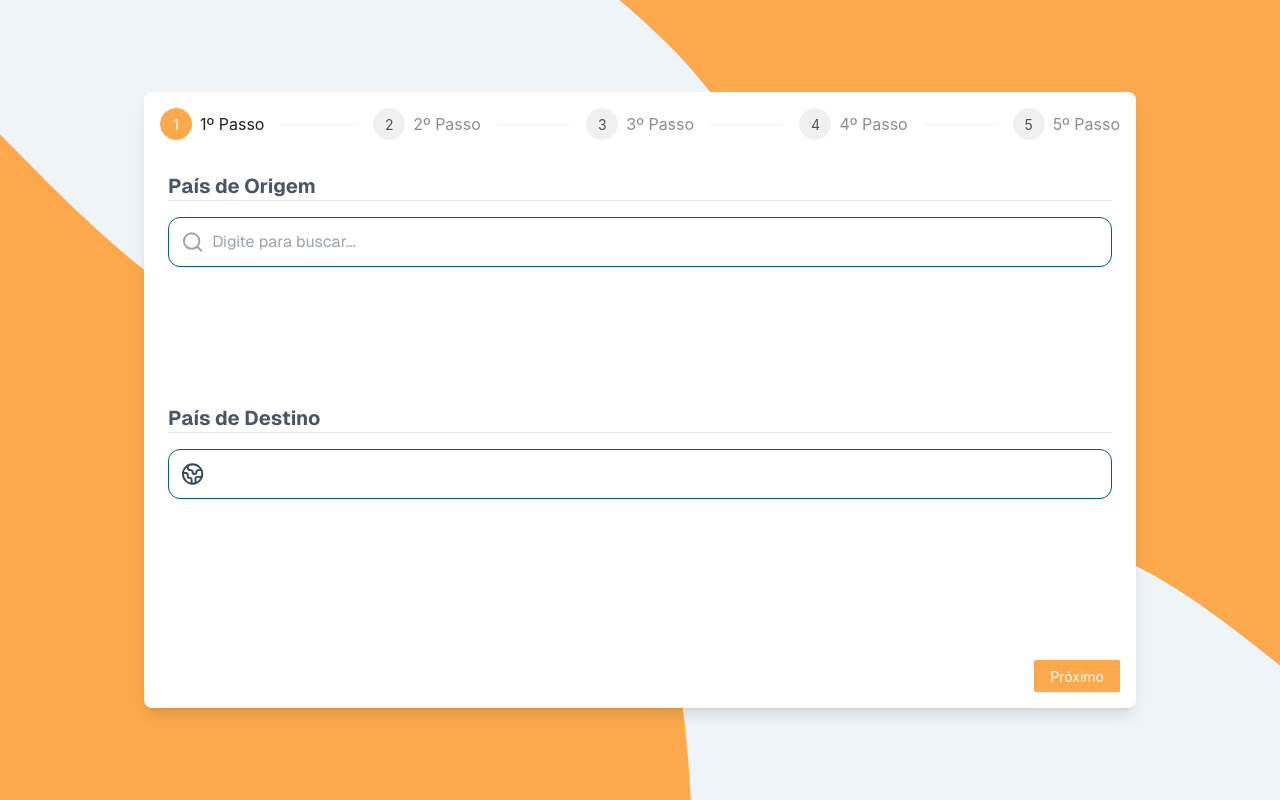
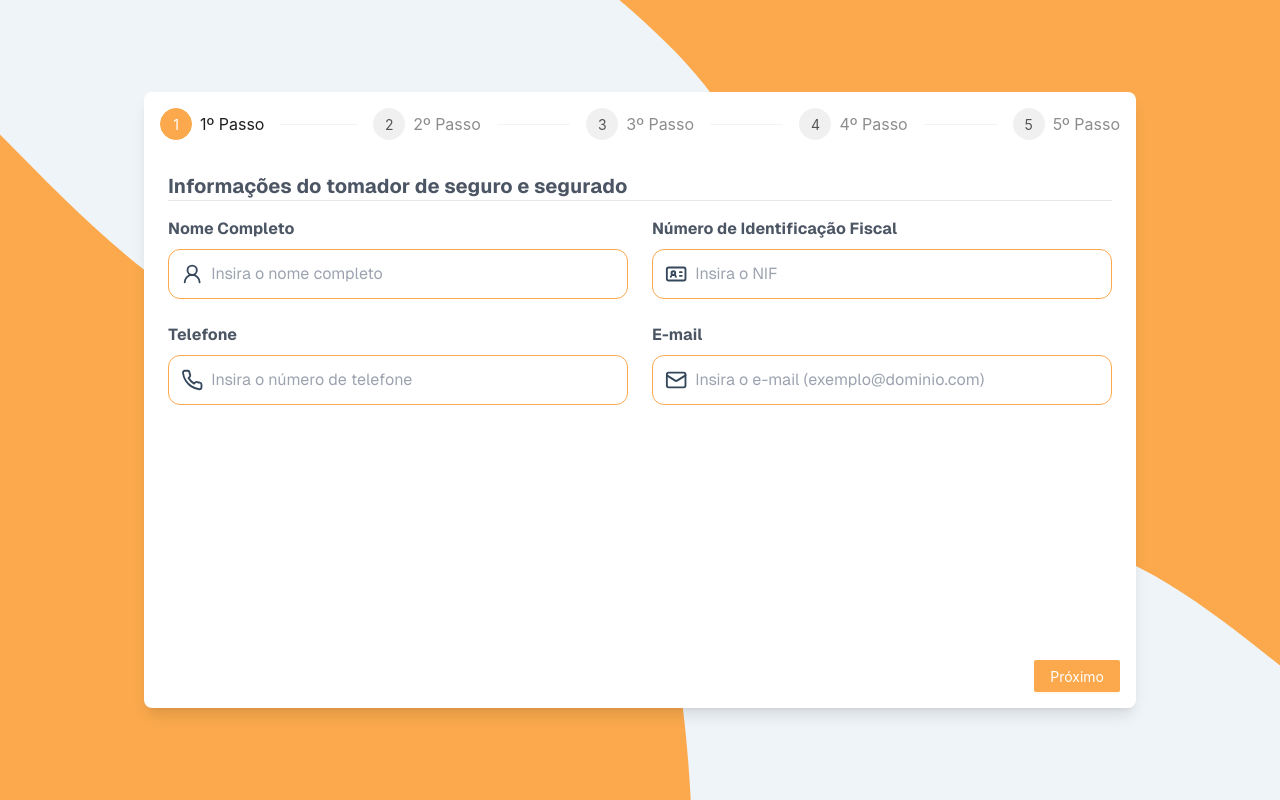
Before and after one commit to Nduengue/simulador-de-seguros, a Next.js app: page /simulation/particular/transporte in a window 1280 px wide. Built offline with nearby package versions, Linux system fonts and the light colour scheme.

Commit message:
done with desteny

```diff
--- a/src/app/simulation/particular/transporte/page.tsx
+++ b/src/app/simulation/particular/transporte/page.tsx
@@ -6,6 +6,7 @@ import { Input } from "@/components/input";
 import { CalendarDays, Earth, IdCardIcon, MailIcon, PhoneIcon, Search, User2Icon } from "lucide-react";
 import { Check } from "@/components/check";
 import { ContinentsCountry } from "@/util/data/country";
+import { AutoCompleteTagInputListType } from "@/components/input/auto-complete-tag-input";
 
 export default function Transporte() {
   // var step 1
@@ -17,9 +18,9 @@ export default function Transporte() {
   const [ClassificacaoProdutoTransportado, setClassificacaoProdutoTransportado] = useState<string>("1");
   const [MeioTransporte, setMeioTransporte] = useState<string[]>([]);
   // var step 3
-  const [PaisOrigem, setPaisOrigem] = useState<string[]>([]);
-  const [PaisDestino, setPaisDestino] = useState<string[]>([]);
-  const [Provincias, setProvincias] = useState<string[]>([]);
+  const [PaisOrigem, setPaisOrigem] = useState<AutoCompleteTagInputListType[]>([]);
+  const [PaisDestino, setPaisDestino] = useState<AutoCompleteTagInputListType[]>([]);
+  const [Provincias, setProvincias] = useState<AutoCompleteTagInputListType[]>([]);
   // var step 4
   const [DetalhesAdicionais, setDetalhesAdicionaisFn] = useState<string[]>([]);
   const [CondicoesEspeciais, setCondicoesEspeciaisFn] = useState<string[]>([]);
@@ -32,29 +33,20 @@ export default function Transporte() {
   const steps = [
     {
       title: "1º Passo",
+
       content: (
-        <StepThree
-          setPaisOrigemFn={setPaisOrigem}
-          PaisOrigem={PaisOrigem}
-          setPaisDestinoFn={setPaisDestino}
-          PaisDestino={PaisDestino}
-          setProvinciasFn={setProvincias}
-          Provincias={Provincias}
+        <StepOne
+          title="Informações do tomador de seguro e segurado"
+          setNomeCompleteFn={setNomeComplete}
+          setEmailFn={setEmail}
+          setNifFn={setNif}
+          setTelefoneFn={setTelefone}
+          NomeComplete={NomeComplete}
+          Email={Email}
+          Nif={Nif}
+          Telefone={Telefone}
         />
       ),
-      // content: (
-      //   <StepOne
-      //     title="Informações do tomador de seguro e segurado"
-      //     setNomeCompleteFn={setNomeComplete}
-      //     setEmailFn={setEmail}
-      //     setNifFn={setNif}
-      //     setTelefoneFn={setTelefone}
-      //     NomeComplete={NomeComplete}
-      //     Email={Email}
-      //     Nif={Nif}
-      //     Telefone={Telefone}
-      //   />
-      // ),
     },
     {
       title: "2º Passo",
@@ -285,14 +277,13 @@ function StepThree({
   setProvinciasFn,
   Provincias,
 }: {
-  setPaisOrigemFn: (e: string[]) => void;
-  PaisOrigem: string[];
-  setPaisDestinoFn: (e: string[]) => void;
-  PaisDestino: string[];
-  setProvinciasFn: (e: string[]) => void;
-  Provincias: string[];
+  setPaisOrigemFn: (e: AutoCompleteTagInputListType[]) => void;
+  PaisOrigem: AutoCompleteTagInputListType[];
+  setPaisDestinoFn: (e: AutoCompleteTagInputListType[]) => void;
+  PaisDestino: AutoCompleteTagInputListType[];
+  setProvinciasFn: (e: AutoCompleteTagInputListType[]) => void;
+  Provincias: AutoCompleteTagInputListType[];
 }) {
-  //
   const listOfOptions: { id: string; name: string }[] = [];
 
   ContinentsCountry.forEach((continent) => {
@@ -304,25 +295,47 @@ function StepThree({
     });
   });
 
-  setPaisOrigemFn;
-  PaisOrigem;
-  setPaisDestinoFn;
-  PaisDestino;
-  setProvinciasFn;
-  Provincias;
-
   return (
     <div className="  pt-4 px-2  h-full flex flex-col">
-      {/* <StepHeader title={title} /> */}
       <div className="flex flex-col flex-1 *:flex-1 ">
         <div className="">
           <StepHeader title="País de Origem" />
-          <Input.AutoCompleteTagInput listOfOptions={listOfOptions} icon={Search} inputClassName="focus:border-orange-500 p-3 rounded-xl border-[#075985]" suggestionLiClassName="hover:bg-primary"  />
+          <Input.AutoCompleteTagInput
+            setValuesFn={setPaisOrigemFn}
+            values={PaisOrigem}
+            listOfOptions={listOfOptions}
+            icon={Search}
+            inputClassName="p-3 rounded-xl border-[#075985]"
+            suggestionLiClassName="hover:bg-primary"
+            selectedTagsClassName="bg-primary"
+          />
         </div>
-        <div className="">
+        <div className="mt-4">
           <StepHeader title="País de Destino" />
-          <Input.Default icon={Earth} title="Pais de Destino" />
+          <Input.AutoCompleteTagInput
+            setValuesFn={setPaisDestinoFn}
+            values={PaisDestino}
+            listOfOptions={listOfOptions}
+            icon={Search}
+            inputClassName="p-3 rounded-xl border-[#075985]"
+            suggestionLiClassName="hover:bg-primary"
+            selectedTagsClassName="bg-primary"
+          />
         </div>
+        {PaisDestino.length > 0 && PaisDestino.every((pais) => pais.name === "Angola") && (
+          <div className="mt-4">
+            <StepHeader title="Provincias de Termino" />
+            <Input.AutoCompleteTagInput
+              setValuesFn={setProvinciasFn}
+              values={Provincias}
+              listOfOptions={listOfOptions}
+              icon={Search}
+              inputClassName="p-3 rounded-xl border-[#075985]"
+              suggestionLiClassName="hover:bg-primary"
+              selectedTagsClassName="bg-primary"
+            />
+          </div>
+        )}
       </div>
     </div>
   );
--- a/src/components/input/auto-complete-tag-input.tsx
+++ b/src/components/input/auto-complete-tag-input.tsx
@@ -1,13 +1,13 @@
-import React, { useState } from "react";
+import React, { useEffect, useState } from "react";
 import { twMerge } from "tailwind-merge";
 
-interface Option {
+export interface AutoCompleteTagInputListType {
   id: string;
   name: string;
 }
 
 interface IAutoCompleteTagInput {
-  listOfOptions: Option[];
+  listOfOptions: AutoCompleteTagInputListType[];
   placeholder?: string;
   icon?: React.ElementType;
   iconClassName?: string;
@@ -15,9 +15,11 @@ interface IAutoCompleteTagInput {
   suggestionUlClassName?: string;
   suggestionLiClassName?: string;
   selectedTagsClassName?: string;
+  values: AutoCompleteTagInputListType[];
+  setValuesFn: (e: AutoCompleteTagInputListType[]) => void;
 }
 
-export default function AutoCompleteTagInput({
+export function AutoCompleteTagInput({
   listOfOptions,
   inputClassName,
   iconClassName,
@@ -26,10 +28,18 @@ export default function AutoCompleteTagInput({
   suggestionLiClassName,
   suggestionUlClassName,
   selectedTagsClassName,
+  values,
+  setValuesFn,
 }: IAutoCompleteTagInput) {
   const [inputValue, setInputValue] = useState<string>("");
-  const [suggestions, setSuggestions] = useState<Option[]>([]);
-  const [selectedTags, setSelectedTags] = useState<Option[]>([]);
+  const [suggestions, setSuggestions] = useState<AutoCompleteTagInputListType[]>([]);
+
+  const [selectedTags, setSelectedTags] = useState<AutoCompleteTagInputListType[]>(values);
+
+  useEffect(() => {
+    console.log(selectedTags);
+    setValuesFn(selectedTags);
+  }, [selectedTags]);
 
   // Filtra as sugestões ao digitar
   const handleInputChange = (e: React.ChangeEvent<HTMLInputElement>) => {
@@ -44,7 +54,7 @@ export default function AutoCompleteTagInput({
   };
 
   // Adiciona a tag selecionada e limpa o campo de entrada
-  const handleAddTag = (option: Option) => {
+  const handleAddTag = (option: AutoCompleteTagInputListType) => {
     if (!selectedTags.find((tag) => tag.id === option.id)) {
       setSelectedTags([...selectedTags, option]);
     }
--- a/src/components/input/index.ts
+++ b/src/components/input/index.ts
@@ -1,4 +1,4 @@
-import AutoCompleteTagInput from "./auto-complete-tag-input";
+import { AutoCompleteTagInput } from "./auto-complete-tag-input";
 import { Default } from "./default";
 import { Textarea } from "./textarea";
 
```
